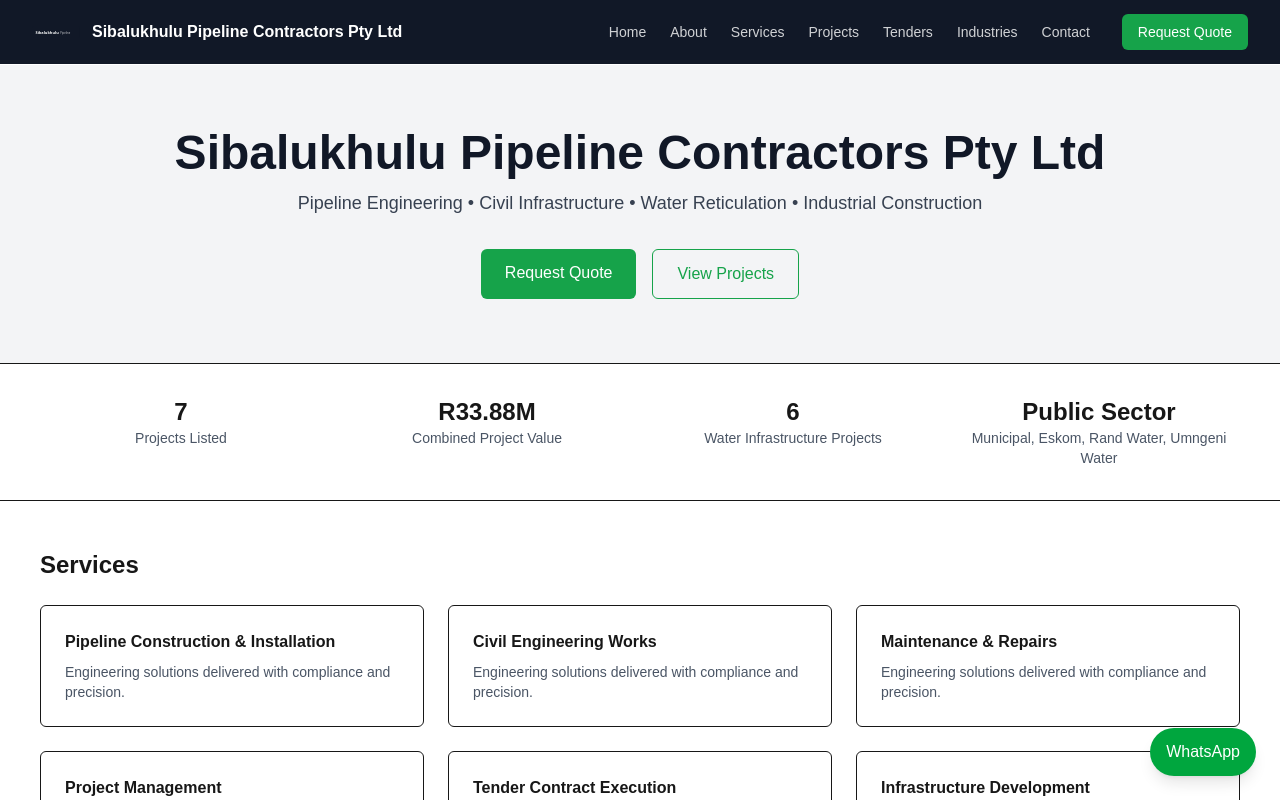
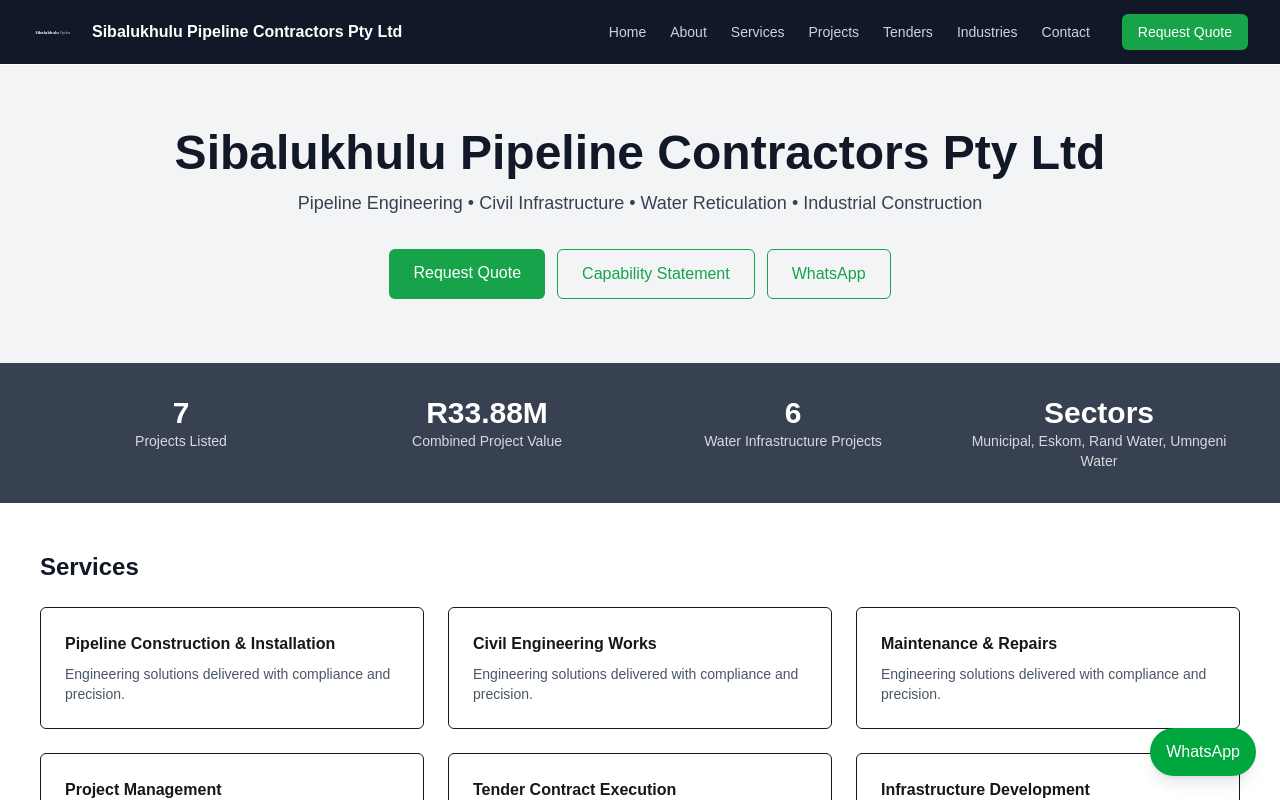
Before and after one commit to nejabobo-eng/sibalukhulu-pipeline, a Next.js app: page / in a window 1280 px wide. Shown: the top 800 px of the page. Built offline with nearby package versions, Linux system fonts and the light colour scheme.

Commit message:
feat(ux): homepage trust bar uses brand palette; hero CTA set (quote, capability, WhatsApp)

```diff
--- a/src/app/page.tsx
+++ b/src/app/page.tsx
@@ -5,23 +5,23 @@ export default function Home() {
     <div>
       <Hero />
       {/* Trust Stats */}
-      <section className="py-8 px-6 sm:px-8 lg:px-10 bg-white border-y">
+      <section className="py-8 px-6 sm:px-8 lg:px-10 bg-secondary text-white">
         <div className="mx-auto max-w-7xl grid grid-cols-2 md:grid-cols-4 gap-6 text-center">
           <div>
-            <div className="text-2xl font-bold">7</div>
-            <div className="text-sm text-gray-600">Projects Listed</div>
+            <div className="text-3xl font-bold">7</div>
+            <div className="text-sm text-white/80">Projects Listed</div>
           </div>
           <div>
-            <div className="text-2xl font-bold">R33.88M</div>
-            <div className="text-sm text-gray-600">Combined Project Value</div>
+            <div className="text-3xl font-bold">R33.88M</div>
+            <div className="text-sm text-white/80">Combined Project Value</div>
           </div>
           <div>
-            <div className="text-2xl font-bold">6</div>
-            <div className="text-sm text-gray-600">Water Infrastructure Projects</div>
+            <div className="text-3xl font-bold">6</div>
+            <div className="text-sm text-white/80">Water Infrastructure Projects</div>
           </div>
           <div>
-            <div className="text-2xl font-bold">Public Sector</div>
-            <div className="text-sm text-gray-600">Municipal, Eskom, Rand Water, Umngeni Water</div>
+            <div className="text-3xl font-bold">Sectors</div>
+            <div className="text-sm text-white/80">Municipal, Eskom, Rand Water, Umngeni Water</div>
           </div>
         </div>
       </section>
@@ -29,7 +29,7 @@ export default function Home() {
       {/* Services */}
       <section className="py-12 px-6 sm:px-8 lg:px-10">
         <div className="mx-auto max-w-7xl">
-          <h2 className="text-2xl font-semibold mb-6">Services</h2>
+          <h2 className="text-2xl font-semibold mb-6 text-primary">Services</h2>
           <div className="grid md:grid-cols-3 gap-6">
             {[
               "Pipeline Construction & Installation",
--- a/src/components/Hero.tsx
+++ b/src/components/Hero.tsx
@@ -9,13 +9,23 @@ export default function Hero() {
 		<p className="mt-3 text-lg text-secondary max-w-3xl mx-auto">
 		  Pipeline Engineering • Civil Infrastructure • Water Reticulation • Industrial Construction
 		</p>
-		<div className="mt-8 flex gap-4 justify-center">
-			<Link href="/contact" className="bg-accent text-white px-6 py-3 rounded-md">
+		<div className="mt-8 flex flex-wrap gap-3 justify-center">
+		  <Link href="/contact" className="bg-accent text-white px-6 py-3 rounded-md">
 			Request Quote
 		  </Link>
-			<Link href="/projects" className="border border-accent text-accent px-6 py-3 rounded-md">
-			View Projects
+		  <Link href="/capability-statement" className="border border-accent text-accent px-6 py-3 rounded-md">
+			Capability Statement
 		  </Link>
+		  {siteConfig.whatsapp && (
+			<a
+			  href={`https://wa.me/${siteConfig.whatsapp.replace(/\D/g, "")}`}
+			  className="border border-accent text-accent px-6 py-3 rounded-md"
+			  target="_blank"
+			  rel="noopener noreferrer"
+			>
+			  WhatsApp
+			</a>
+		  )}
 		</div>
 	  </div>
 	</section>
```
